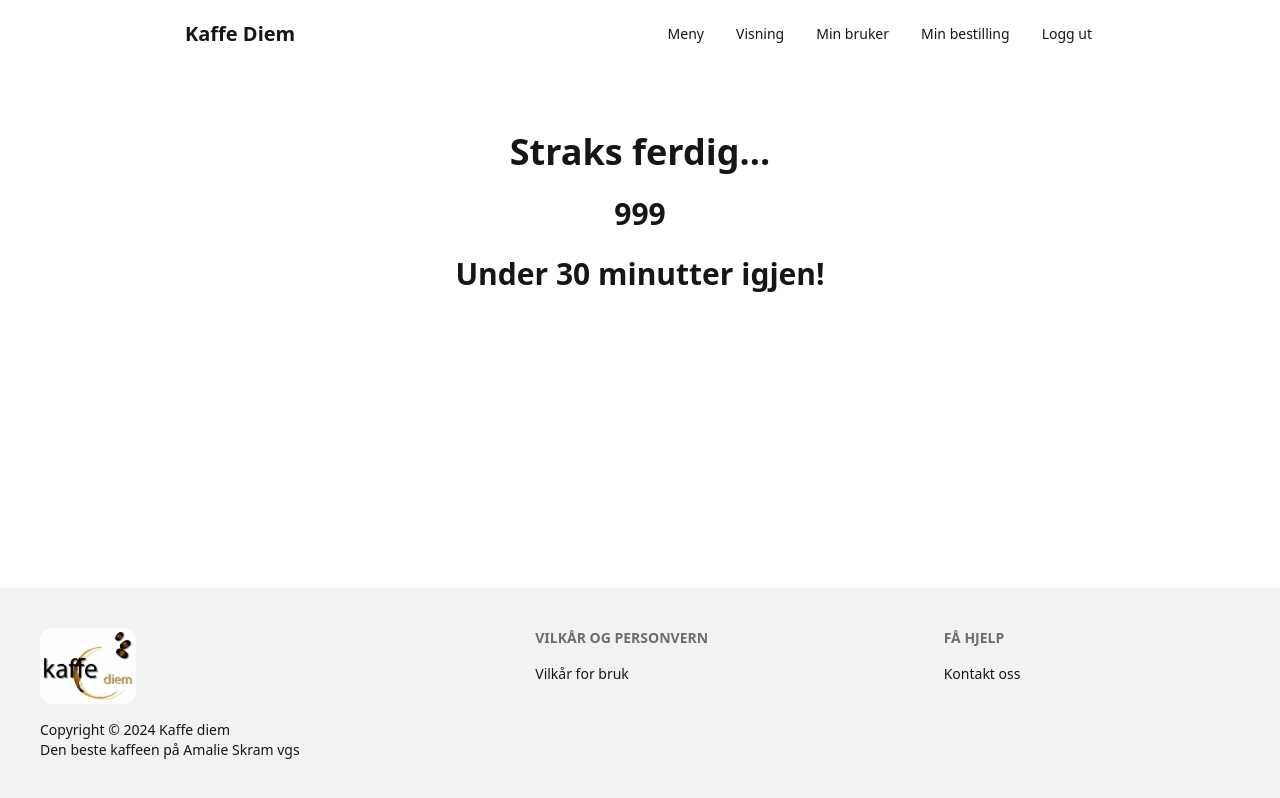
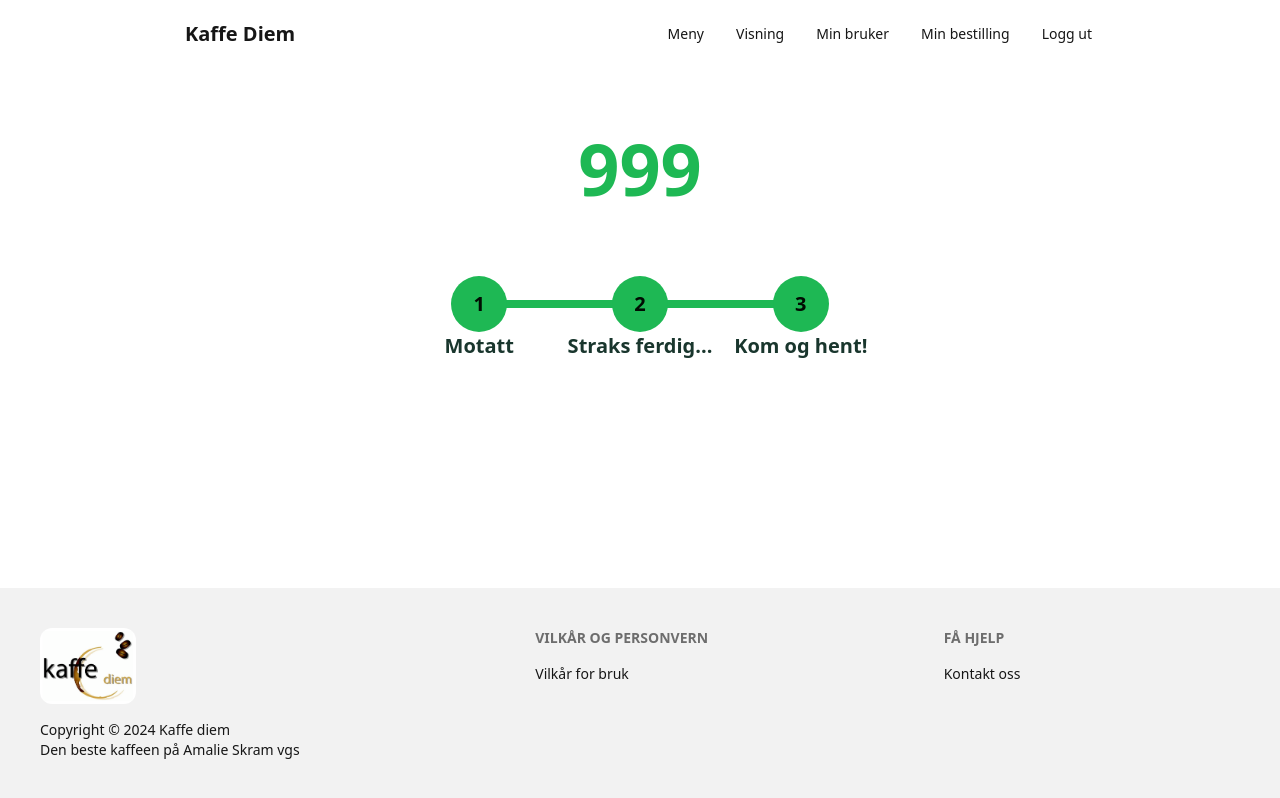
Before and after one commit to Kaffe-diem/kaffediem, a SvelteKit app: page /status in a window 1280 px wide. Built offline with nearby package versions, Linux system fonts and the light colour scheme; no server answers; what pocketbase would draw is missing.

Commit message:
Implement status page suggestions

```diff
--- /dev/null
+++ b/src/lib/components/Step.svelte
@@ -0,0 +1,11 @@
+<script lang="ts">
+  export let state: boolean = false;
+</script>
+
+<li class="step {state ? 'step-primary' : ''} p-2"><slot /></li>
+
+<style>
+  .step:after {
+    @apply h-14 w-14;
+  }
+</style>
--- a/src/lib/constants.ts
+++ b/src/lib/constants.ts
@@ -1 +1,2 @@
 export const restrictedRoutes = ["/account", "/status"];
+export const stateColors = ["neutral", "yellow-600", "primary"];
--- a/src/lib/types.ts
+++ b/src/lib/types.ts
@@ -1,4 +1,5 @@
 enum State {
+  Received,
   Production,
   Complete
 }
@@ -7,7 +8,7 @@ class Order {
   id: number;
   state: State;
 
-  constructor(id: number, state = State.Production) {
+  constructor(id: number, state = State.Received) {
     this.id = id;
     this.state = state;
   }
--- a/src/routes/status/+page.svelte
+++ b/src/routes/status/+page.svelte
@@ -1,22 +1,36 @@
 <script lang="ts">
   import { State, Order } from "$lib/types";
+  import Step from "$components/Step.svelte";
+  import { stateColors } from "$lib/constants";
 
-  // $: order = new Order(999, State.Complete);
-  $: order = new Order(999);
-  $: orders_in_queue = 10;
-  $: eta_minutes = orders_in_queue * 3;
-  $: order_complete = order.state == State.Complete;
+  // let order = new Order(999, State.Received);
+  // let order = new Order(999, State.Production);
+  let order = new Order(999, State.Complete);
+  let queuePosition = 10;
+
+  $: orderReceived = order.state == State.Received;
+  $: orderProduction = order.state > State.Received;
+  $: orderComplete = order.state > State.Production;
+
+  $: orderColor = stateColors[order.state];
+  console.log(order.state);
+  console.log(stateColors[order.state]);
+  console.log(orderColor);
 </script>
 
-<div class="text-center">
-  {#if order_complete}
-    <h2 class="mb-3 text-3xl font-bold text-green-700 md:mb-6 md:text-4xl">Kom og hent!</h2>
-    <h2 class="mb-3 text-2xl font-bold md:mb-6 md:text-3xl">{order.id}</h2>
-  {:else}
-    <h2 class="mb-3 text-3xl font-bold md:mb-6 md:text-4xl">Straks ferdig...</h2>
-    <h2 class="mb-3 text-2xl font-bold md:mb-6 md:text-3xl">{order.id}</h2>
-    <h2 class="text-2xl font-bold md:text-3xl">
-      Under {eta_minutes} minutter igjen!
+<div class="text-center font-bold text-neutral">
+  <!-- Tailwind requires: text-neutral text-yellow-600 text-primary -->
+  <h2 class="mb-3 text-6xl md:mb-6 md:text-7xl text-{orderColor}">{order.id}</h2>
+
+  <ul class="steps steps-vertical mt-12 text-xl md:steps-horizontal">
+    <Step state={true} color={orderColor}>Motatt</Step>
+    <Step state={orderProduction} color={orderColor}>Straks ferdig...</Step>
+    <Step state={orderComplete} color={orderColor}>Kom og hent!</Step>
+  </ul>
+
+  {#if orderReceived}
+    <h2 class="mt-12 text-2xl md:text-3xl">
+      Du er nr. {queuePosition} i køen!
     </h2>
   {/if}
 </div>
```
